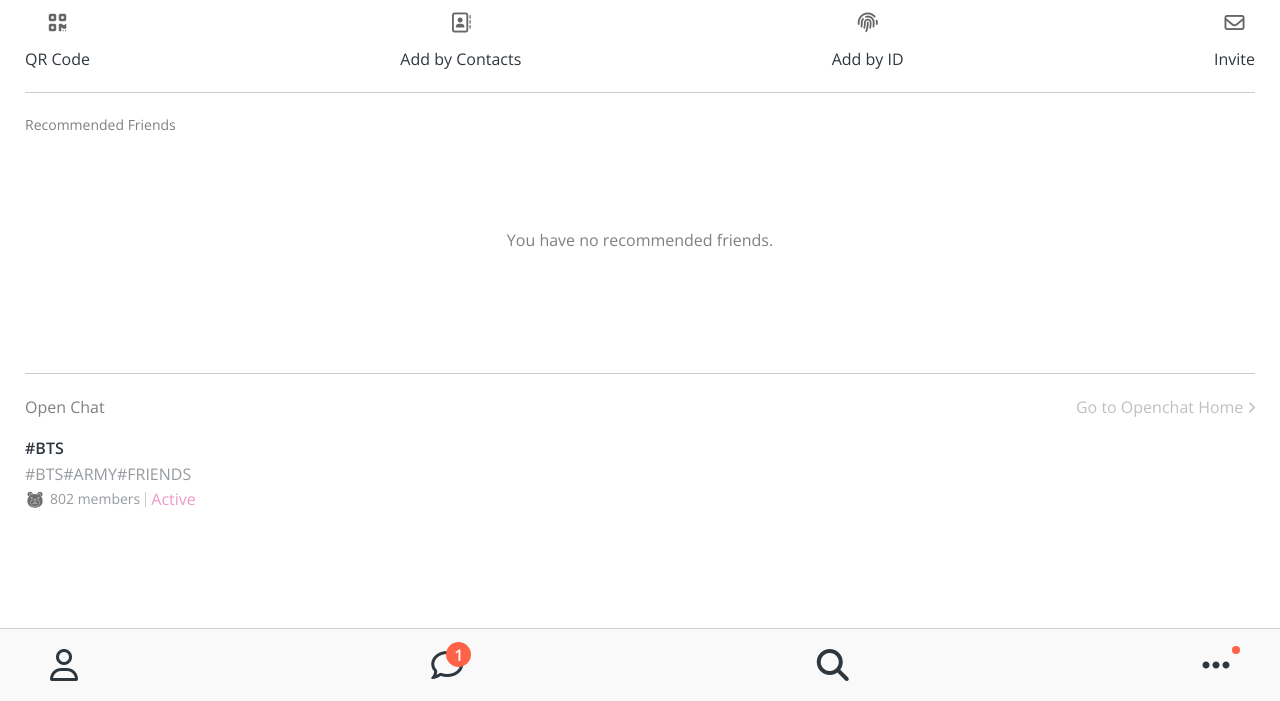
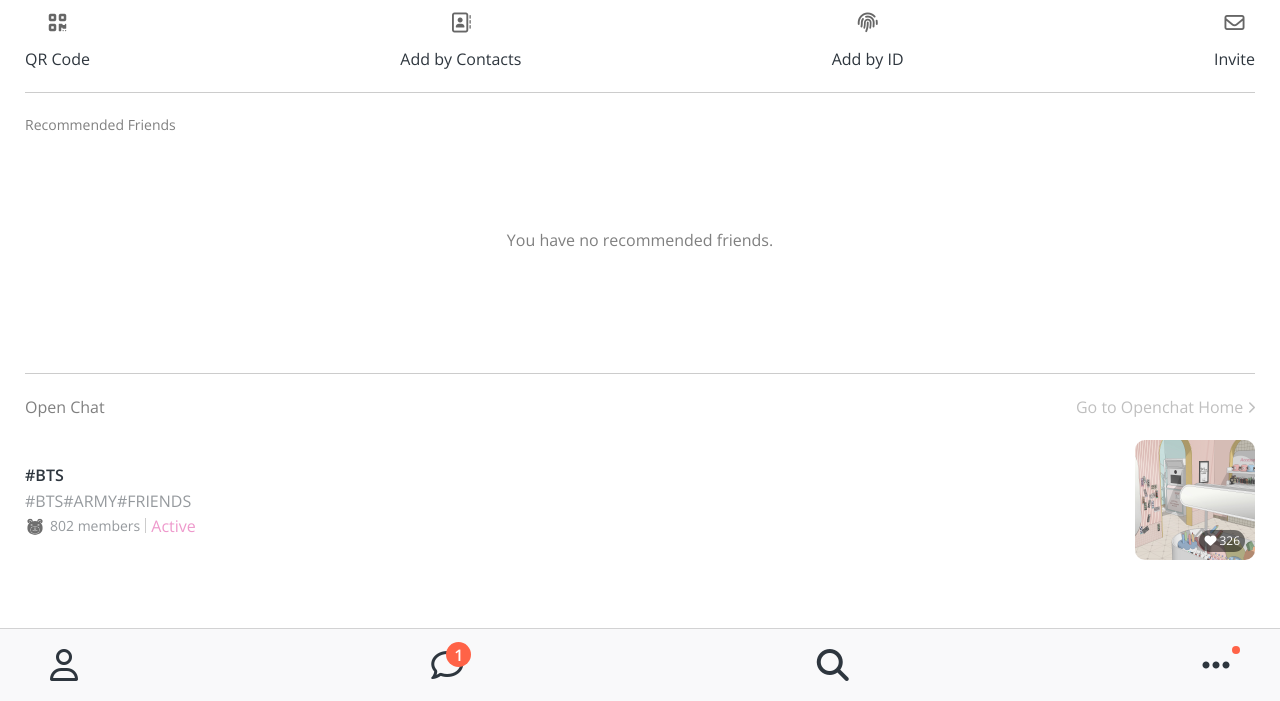
Before and after one commit to grayBearClaw/kokoa-clone-2023, a plain HTML site: page find.html in a window 1280 px wide. Shown: the part 99-800 px from the top of the page. Drawn offline with nearby package versions, Linux system fonts and the light colour scheme.

Commit message:
#6.25 done

```diff
--- a/css/screens/find.css
+++ b/css/screens/find.css
@@ -50,6 +50,8 @@
 
 .open-post {
   display: flex;
+  justify-content: space-between;
+  align-items: center;
 }
 
 .open-post__title {
@@ -90,3 +92,30 @@
 .open-post__member-status {
   color: #ee99cc;
 }
+
+.open-post__photo {
+  position: relative;
+}
+
+.open-post__photo img {
+  width: 120px;
+  height: 120px;
+  border-radius: 10px;
+}
+
+.open-post__heart-count {
+  background-color: rgba(0, 0, 0, 0.5);
+  color: white;
+  padding: 5px;
+  border-radius: 20px;
+  display: flex;
+  align-items: center;
+  position: absolute;
+  bottom: 10px;
+  right: 10px;
+  font-size: 12px;
+}
+
+.open-post__heart-count span {
+  margin-left: 3px;
+}
--- a/find.html
+++ b/find.html
@@ -73,7 +73,14 @@
             <span class="open-post__member-status">Active</span>
           </div>
         </div>
-        <div class="open-post__column"></div>
+        <div class="open-post__column">
+          <div class="open-post__photo">
+            <img src="images/thum_01.jpg" />
+            <div class="open-post__heart-count">
+              <i class="fas fa-heart"></i><span>326</span>
+            </div>
+          </div>
+        </div>
       </div>
     </main>
 
```
Also changed, not shown: images/thum_01.jpg (added), images/thum_02.jpg (added).
